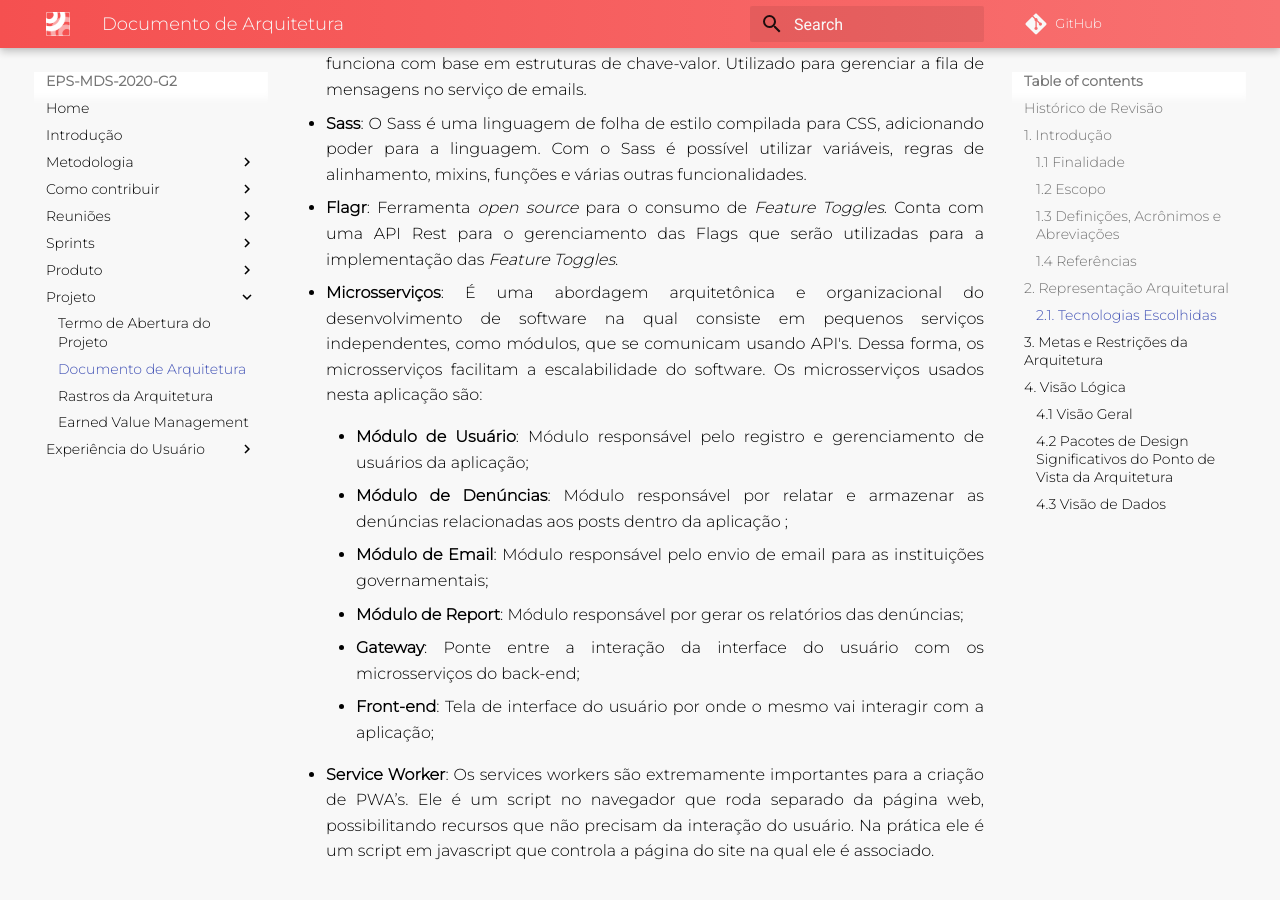
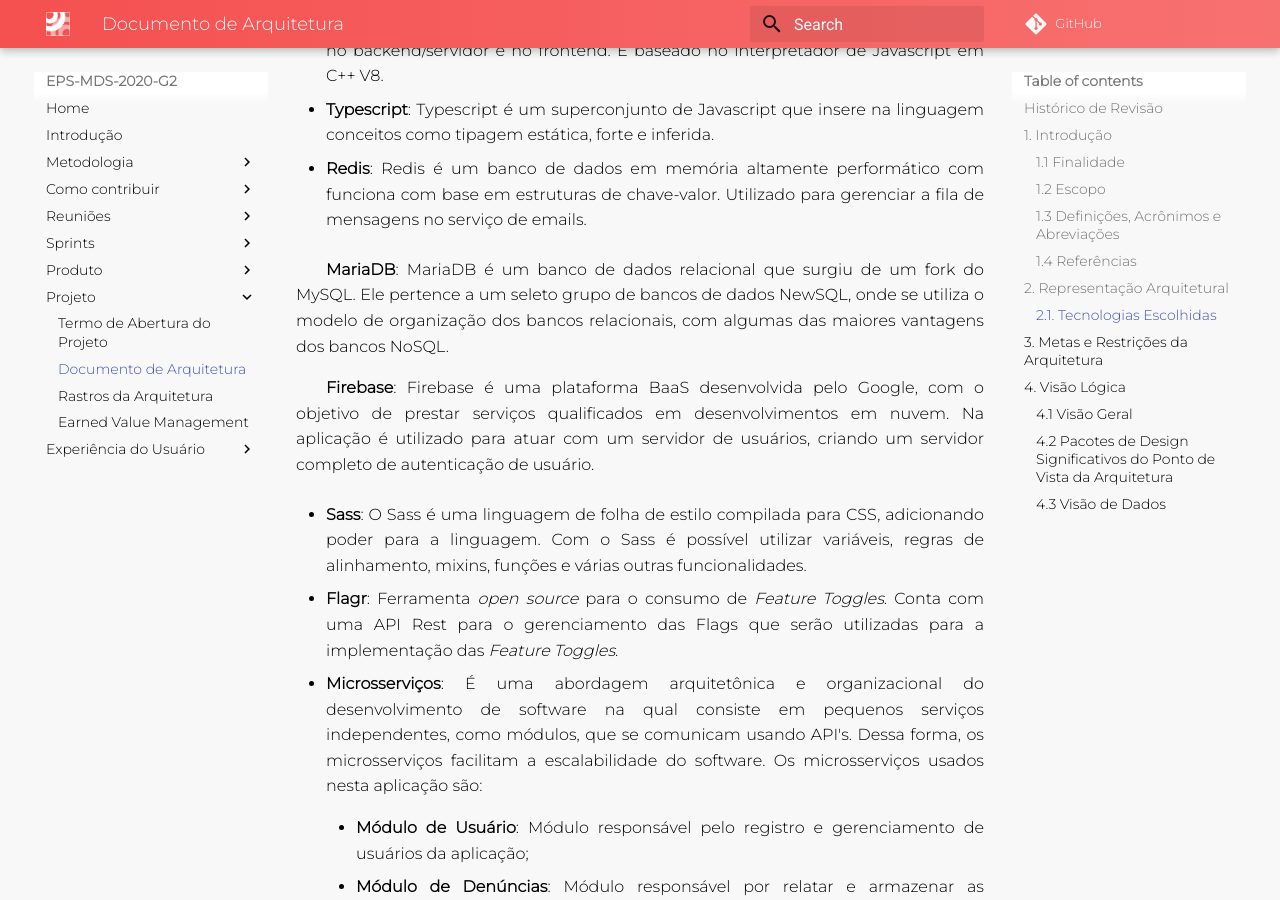
Before and after one commit to fga-eps-mds/2020.2-Eccoar, an MkDocs documentation site: the page built from docs/projeto/documento-arquitetura.md, in a window 1280 px wide and 900 px high, scrolled down 4778 px. Built offline with MkDocs 1.6.1 and Material for MkDocs 9.7.7, drawn with Linux system fonts in a browser that asks for light colours; comment, search, counter and statistics services are not loaded; old or Windows-style settings are respelled for this version of MkDocs; some of the changed text lies outside the part shown.

Commit message:
Update Doc with Firebase Infos

```diff
--- a/docs/projeto/documento-arquitetura.md
+++ b/docs/projeto/documento-arquitetura.md
@@ -29,6 +30,7 @@ Esse documento tem como objetivo representar as decisões arquiteturais do Eccoa
 * API Gateway: O *gateway* de API é uma ferramenta de gerenciamento de APIs que fica entre o cliente e uma coleção de serviços de *back end*.
 * _Progressive Web App_ (PWA): são aplicações desenvolvidas para web que dão acesso a funcionalidades nativas, tendo como três pilares instabilidade, confiabilidade e capacidade.
 * _Feature Toggle_: Conjunto de Padrões de desenvolvimento de software, que ajudam equipes entregar novas funcionalidade de maneira mais segura e sem dependência entre elas.
+* BaaS: Backend as a Service é um recurso de desenvolvimento _Serveless_, onde se terceiriza o gerenciamento de infraestrutura e recursos para terceiros, dando maior liberdade para o desenvolvimento.
 
 ### 1.4 Referências
 > Parnas, D. L. On the Criteria To Be Used in Decomposing Systems into Modules. Comm. ACM (Dec., 1972) 1053-1056
@@ -86,6 +88,10 @@ Foram escolhidas as seguintes tecnologias de desenvolvimento:
 * **Typescript**: Typescript é um superconjunto de Javascript que insere na linguagem conceitos como tipagem estática, forte e inferida.
 
 * **Redis**: Redis é um banco de dados em memória altamente performático com funciona com base em estruturas de chave-valor. Utilizado para gerenciar a fila de mensagens no serviço de emails.
+
+**MariaDB**: MariaDB é um banco de dados relacional que surgiu de um fork do MySQL. Ele pertence a um seleto grupo de bancos de dados NewSQL, onde se utiliza o modelo de organização dos bancos relacionais, com algumas das maiores vantagens dos bancos NoSQL.
+
+**Firebase**: Firebase é uma plataforma BaaS desenvolvida pelo Google, com o objetivo de prestar serviços qualificados em desenvolvimentos em nuvem. Na aplicação é utilizado para atuar com um servidor de usuários, criando um servidor completo de autenticação de usuário.
 
 * **Sass**: O Sass é uma linguagem de folha de estilo compilada para CSS, adicionando poder para a linguagem. Com o Sass é possível utilizar variáveis, regras de alinhamento, mixins, funções e várias outras funcionalidades.
 
```
Also changed, not shown: other parts of docs/projeto/documento-arquitetura.md (+1 -0 lines), docs/assets/img/produtos/docArquitetura.png.
